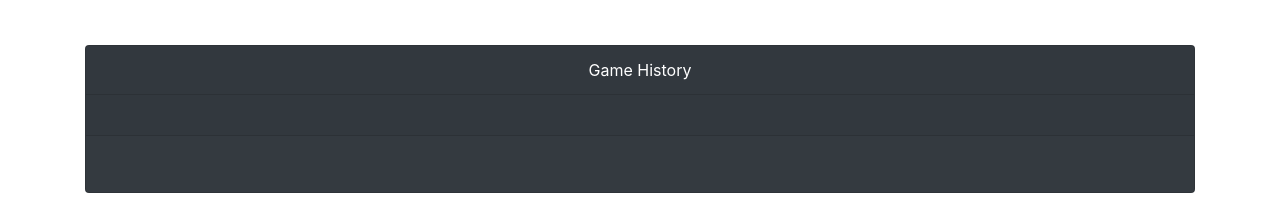
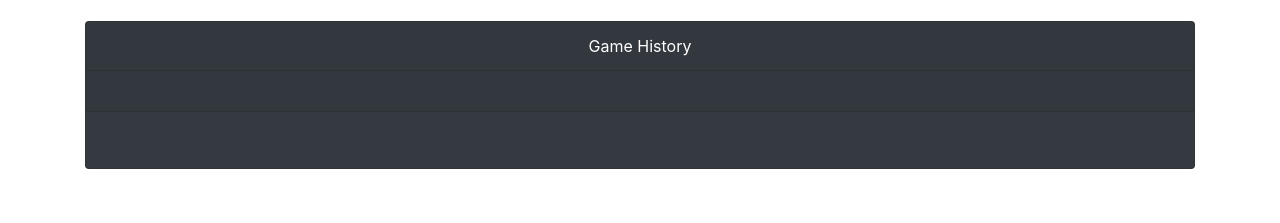
Before and after one commit to JLasc/Rock-Paper-Scissor, a plain HTML site: page index.html in a window 1280 px wide. Shown: the part 577-800 px from the top of the page. Drawn offline with nearby package versions, Linux system fonts and the light colour scheme.

Commit message:
margin fix

```diff
--- a/index.html
+++ b/index.html
@@ -70,8 +70,8 @@
       </div>
     </div>
 
-
-    <div class="row mt-5">
+    <br>
+    <div class="row">
       <div class="col-sm-12">
           <div class="card bg-dark text-white">
               <div class="card-header">
```
